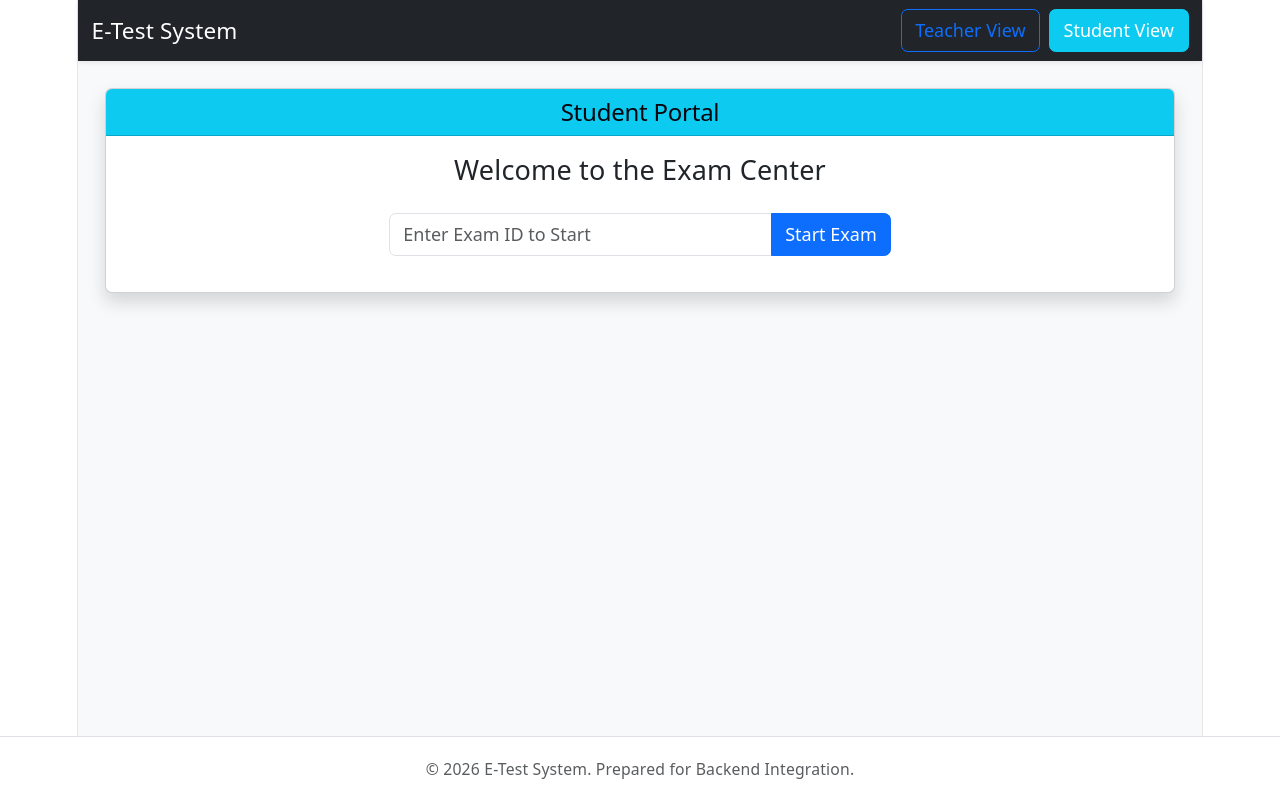
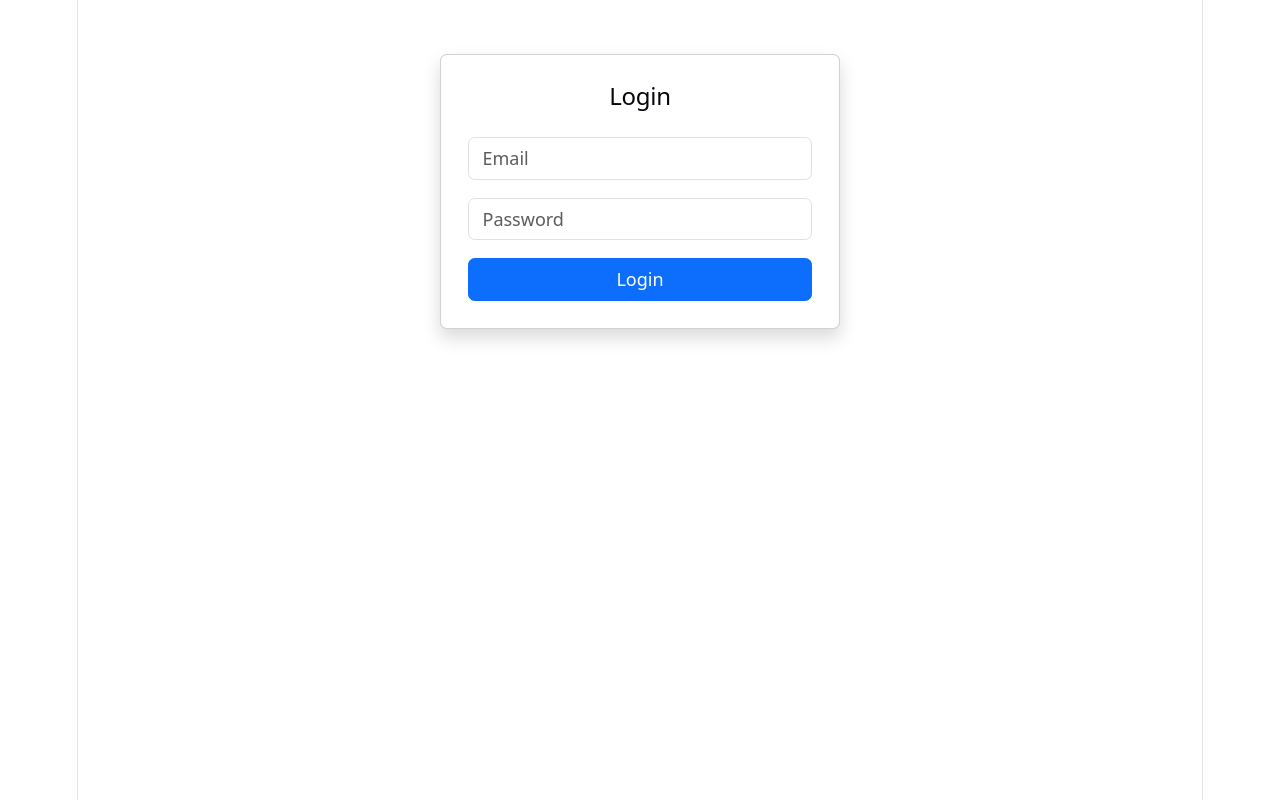
Before and after one commit to salmaasle12-jpg/FullStack_React, a React (Vite) app in the folder ExamsApp/client/: page / in a window 1280 px wide. Built offline with nearby package versions, Linux system fonts and the light colour scheme.

Commit message:
add login page feature - #4

```diff
--- a/ExamsApp/client/src/App.jsx
+++ b/ExamsApp/client/src/App.jsx
@@ -1,47 +1,58 @@
-import React, { useState } from 'react';
-import TeacherDashboard from './components/TeacherDashboard';
-import StudentPortal from './components/StudentPortal';
+import { useState } from 'react'
+import './App.css'
+import TeacherDashboard from './Components/TeacherDashboard'
+import StudentPortal from './Components/StudentPortal'
 
 function App() {
-  const [role, setRole] = useState('student'); // Default role
+  const [isLoggedIn, setIsLoggedIn] = useState(false)
+  const [role, setRole] = useState('student')
+  const [email, setEmail] = useState('')
+  const [password, setPassword] = useState('')
+
+  // טיפול בלחיצה על כפתור התחברות
+  const handleLogin = (e) => {
+    e.preventDefault()
+    setIsLoggedIn(true)
+  }
+
+  // אם המשתמש עדיין לא התחבר - מציגים טופס התחברות
+  if (!isLoggedIn) {
+    return (
+      <div className="container mt-5">
+        <div className="card shadow p-4 mx-auto" style={{ maxWidth: '400px' }}>
+          <h2 className="text-center mb-4">Login</h2>
+
+          <form onSubmit={handleLogin}>
+            <input className="form-control mb-3" type="email" placeholder="Email" value={email} onChange={(e) => setEmail(e.target.value)} />
+            <input className="form-control mb-3" type="password" placeholder="Password" value={password} onChange={(e) => setPassword(e.target.value)} />
+            <button className="btn btn-primary w-100">Login</button>
+          </form>
+        </div>
+      </div>
+    )
+  }
 
   return (
-    <div className="min-vh-100 bg-light">
-      <nav className="navbar navbar-dark bg-dark mb-4 shadow-sm">
-        <div className="container">
-          <span className="navbar-brand h1 mb-0">E-Test System</span>
-          <div className="d-flex">
-            <button
-              className={`btn ${role === 'teacher' ? 'btn-primary' : 'btn-outline-primary'} me-2`}
-              onClick={() => setRole('teacher')}
-            >
-              Teacher View
-            </button>
-            <button
-              className={`btn ${role === 'student' ? 'btn-info text-white' : 'btn-outline-info'}`}
-              onClick={() => setRole('student')}
-            >
-              Student View
-            </button>
-          </div>
+    <div className="container mt-4">
+      <div className="d-flex justify-content-between align-items-center bg-dark text-white p-3 rounded">
+        <h1>E-Test System</h1>
+
+        <div>
+          <button className="btn btn-outline-light me-2" onClick={() => setRole('teacher')}>
+            Teacher View
+          </button>
+          <button className="btn btn-info me-2" onClick={() => setRole('student')}>
+            Student View
+          </button>
+          <button className="btn btn-danger" onClick={() => setIsLoggedIn(false)}>
+            Logout
+          </button>
         </div>
-      </nav>
+      </div>
 
-      <main className="container pb-5">
-        {role === 'teacher' ? (
-          <TeacherDashboard />
-        ) : (
-          <StudentPortal />
-        )}
-      </main>
-
-      <footer className="footer mt-auto py-3 bg-white border-top text-center fixed-bottom">
-        <div className="container">
-          <span className="text-muted small">© 2026 E-Test System. Prepared for Backend Integration.</span>
-        </div>
-      </footer>
+      {role === 'teacher' ? <TeacherDashboard /> : <StudentPortal />}
     </div>
-  );
+  )
 }
 
-export default App;
+export default App
```
